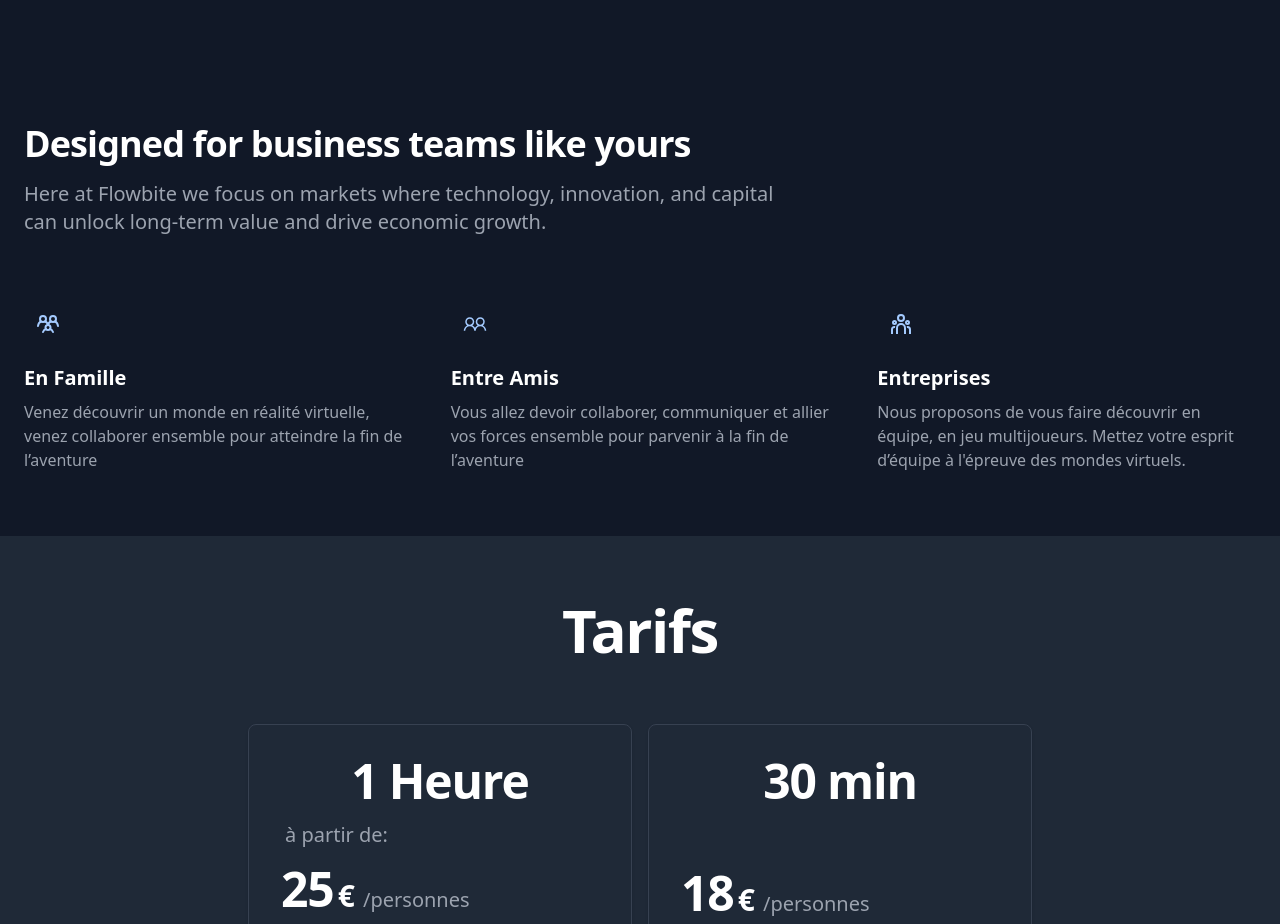
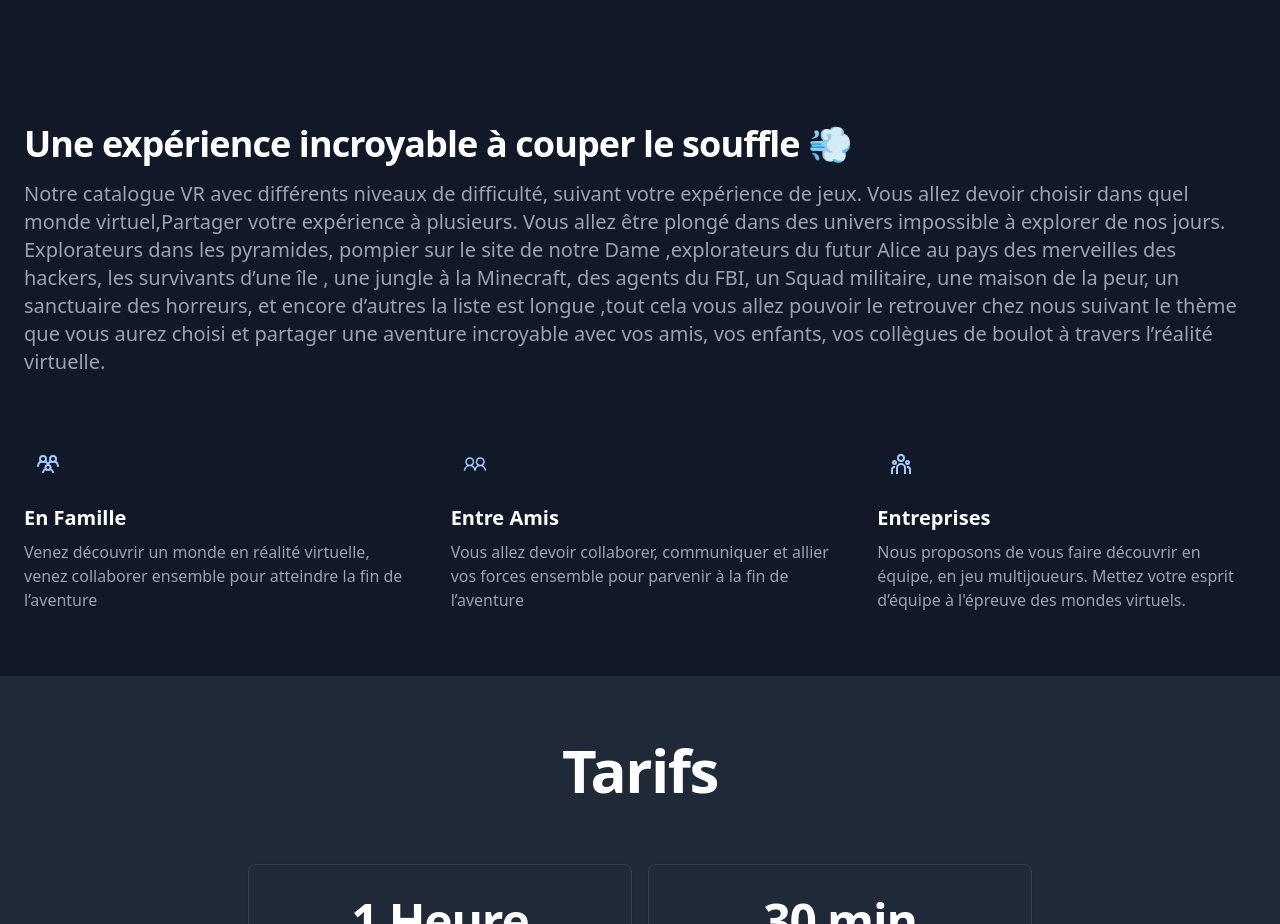
Before and after one commit to sandro-git/vrcafe-latest, an Astro site: page / in a window 1280 px wide. Shown: the part 1260-2184 px from the top of the page. Built offline with nearby package versions, Linux system fonts and the light colour scheme; Astro itself is replaced by a stand-in of ours.

Commit message:
fix with issue

```diff
--- a/src/components/Features.astro
+++ b/src/components/Features.astro
@@ -6,15 +6,25 @@ import UserFriendsLineAwesome from "../icons/UserFriendsLineAwesome.astro";
 
 <section class="bg-white dark:bg-gray-900">
   <div class="py-8 px-4 mx-auto max-w-screen-xl sm:py-16 lg:px-6">
-    <div class="max-w-screen-md mb-8 lg:mb-16">
+    <div class="max-w-screen mb-8 lg:mb-16">
       <h2
         class="mb-4 text-4xl tracking-tight font-extrabold text-gray-900 dark:text-white"
       >
-        Designed for business teams like yours
+        Une expérience incroyable à couper le souffle 💨
       </h2>
       <p class="text-gray-500 sm:text-xl dark:text-gray-400">
-        Here at Flowbite we focus on markets where technology, innovation, and
-        capital can unlock long-term value and drive economic growth.
+        Notre catalogue VR avec différents niveaux de difficulté, suivant votre
+        expérience de jeux. Vous allez devoir choisir dans quel monde
+        virtuel,Partager votre expérience à plusieurs. Vous allez être plongé
+        dans des univers impossible à explorer de nos jours. Explorateurs dans
+        les pyramides, pompier sur le site de notre Dame ,explorateurs du futur
+        Alice au pays des merveilles des hackers, les survivants d’une île , une
+        jungle à la Minecraft, des agents du FBI, un Squad militaire, une maison
+        de la peur, un sanctuaire des horreurs, et encore d’autres la liste est
+        longue ,tout cela vous allez pouvoir le retrouver chez nous suivant le
+        thème que vous aurez choisi et partager une aventure incroyable avec vos
+        amis, vos enfants, vos collègues de boulot à travers l’réalité
+        virtuelle.
       </p>
     </div>
     <div
```
